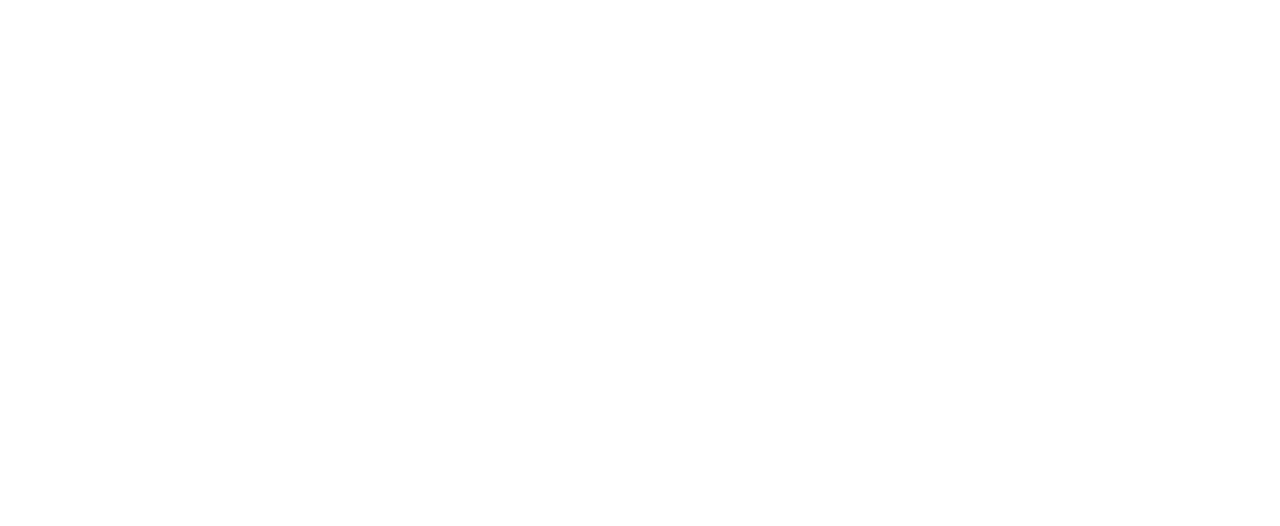
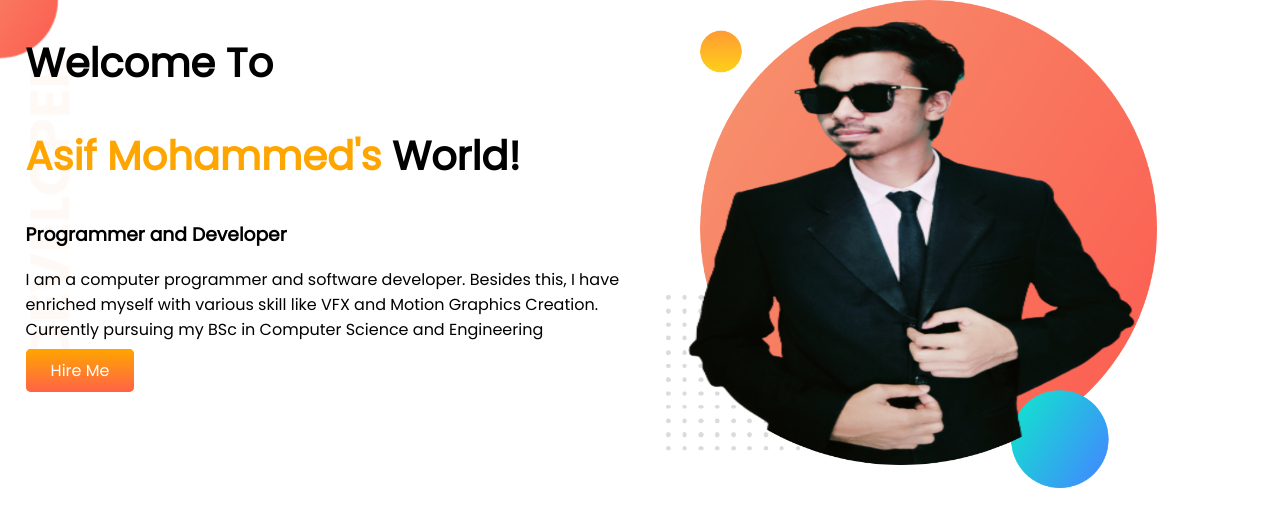
Before and after one commit to AsifMohammedSifat/developer-portfolio, a plain HTML site: page index.html in a window 1280 px wide. Drawn offline with Linux system fonts and the light colour scheme.

Commit message:
top banner added

```diff
--- a/index.html
+++ b/index.html
@@ -4,10 +4,31 @@
     <meta charset="UTF-8">
     <meta http-equiv="X-UA-Compatible" content="IE=edge">
     <meta name="viewport" content="width=device-width, initial-scale=1.0">
-    <title>Document</title>
+    <title>Asif Portfolio</title>
+    <link rel="preconnect" href="https://fonts.googleapis.com">
+    <link rel="preconnect" href="https://fonts.gstatic.com" crossorigin>
+    <link href="https://fonts.googleapis.com/css2?family=Poppins&display=swap" rel="stylesheet">
     <link rel="stylesheet" href="style.css">
 </head>
 <body>
+    <section class="top-banner">
+    <div class="half-width">
+
+        <h1>Welcome To</h1>
+        <h1><span  class="orange-color">Asif Mohammed's</span> World!</h1>
+        <h3>Programmer and Developer</h3>
+
+        <p>I am a computer programmer and software developer. Besides this, I have enriched myself with various skill like VFX and Motion Graphics Creation. Currently pursuing my BSc in Computer Science and Engineering </p>
+
+        <a class="link-button" href="https://www.linkedin.com/in/asif-mohammed-sifat-7312a4184/" target="blank">Hire Me</a>
+    </div>
+
+
+    <div class="half-width">
+        <img src="images/asif-bg.png" alt="Asif-Mohammed-Sifat's Pic">
+
+    </div>
+    </section>
 
 </body>
 </html>
--- a/style.css
+++ b/style.css
@@ -0,0 +1,40 @@
+
+body{
+    font-family: 'Poppins',
+    sans-serif;
+     margin:0;
+}
+h1{
+    font-size: 40px;
+}
+
+.orange-color{
+    color:orange;
+}
+
+section{
+    display:flex;
+}
+.half-width{
+    width:50%;
+    padding-left: 2%;
+}
+.half-width img{
+    width:80%;
+}
+
+.link-button{
+text-decoration: none;
+background-color: orange;
+padding: 10px 25px;
+border-radius: 5px;
+background-image:linear-gradient(orange,tomato);
+color:white;
+font-weight: 400px;
+
+}
+
+.top-banner{
+    background-image: url(images/top-banner.png);
+    background-repeat: no-repeat;
+}
```
Also changed, not shown: images/asif-bg.png (added), images/asif-bg2.png (added), images/dream-bg.png (added), images/exp-bg.png (added), images/jhankar.png (added), images/jhankar2.png (added), images/my-bg.png (added), images/my-bg2.png (added), images/top-banner.png (added), 1 other file.
